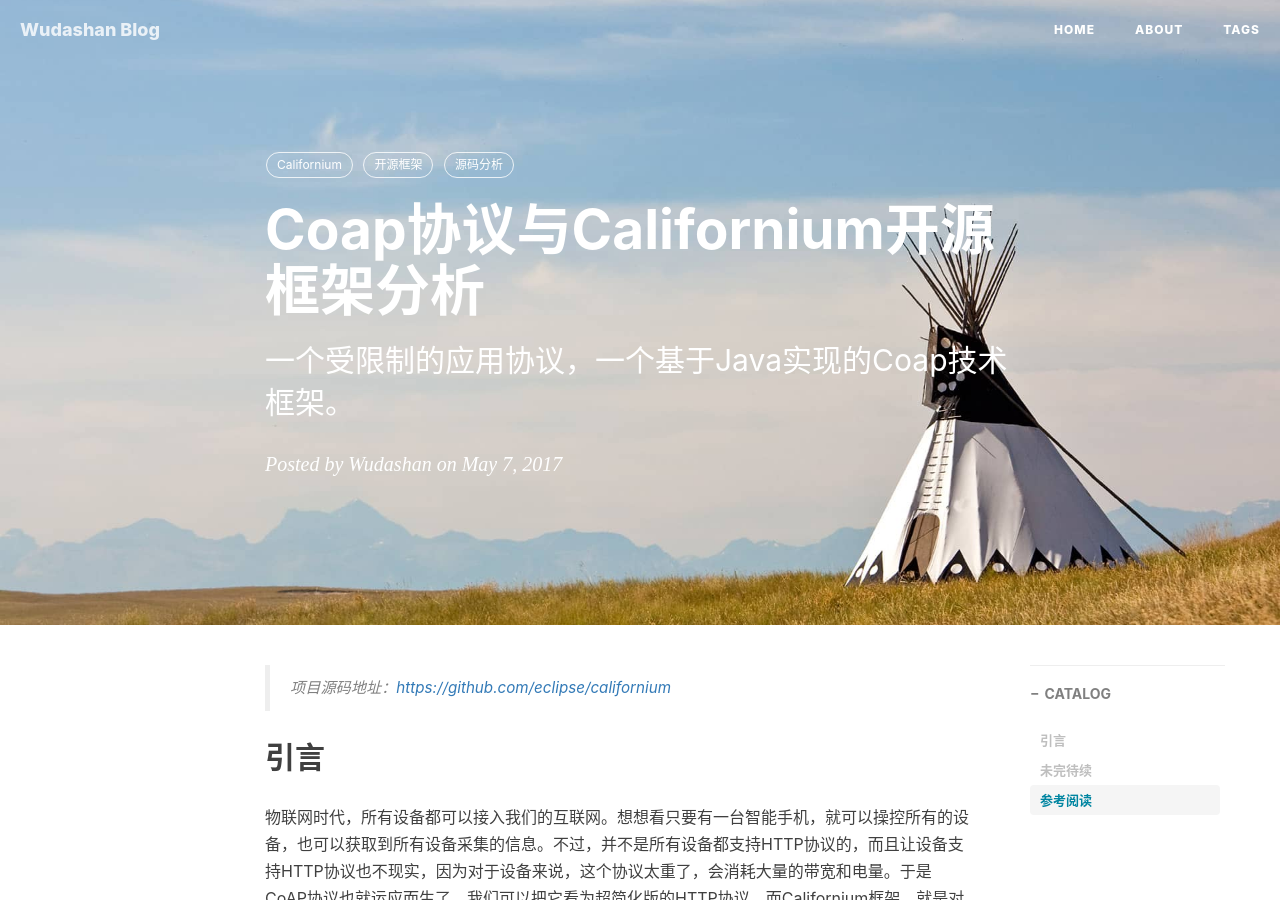
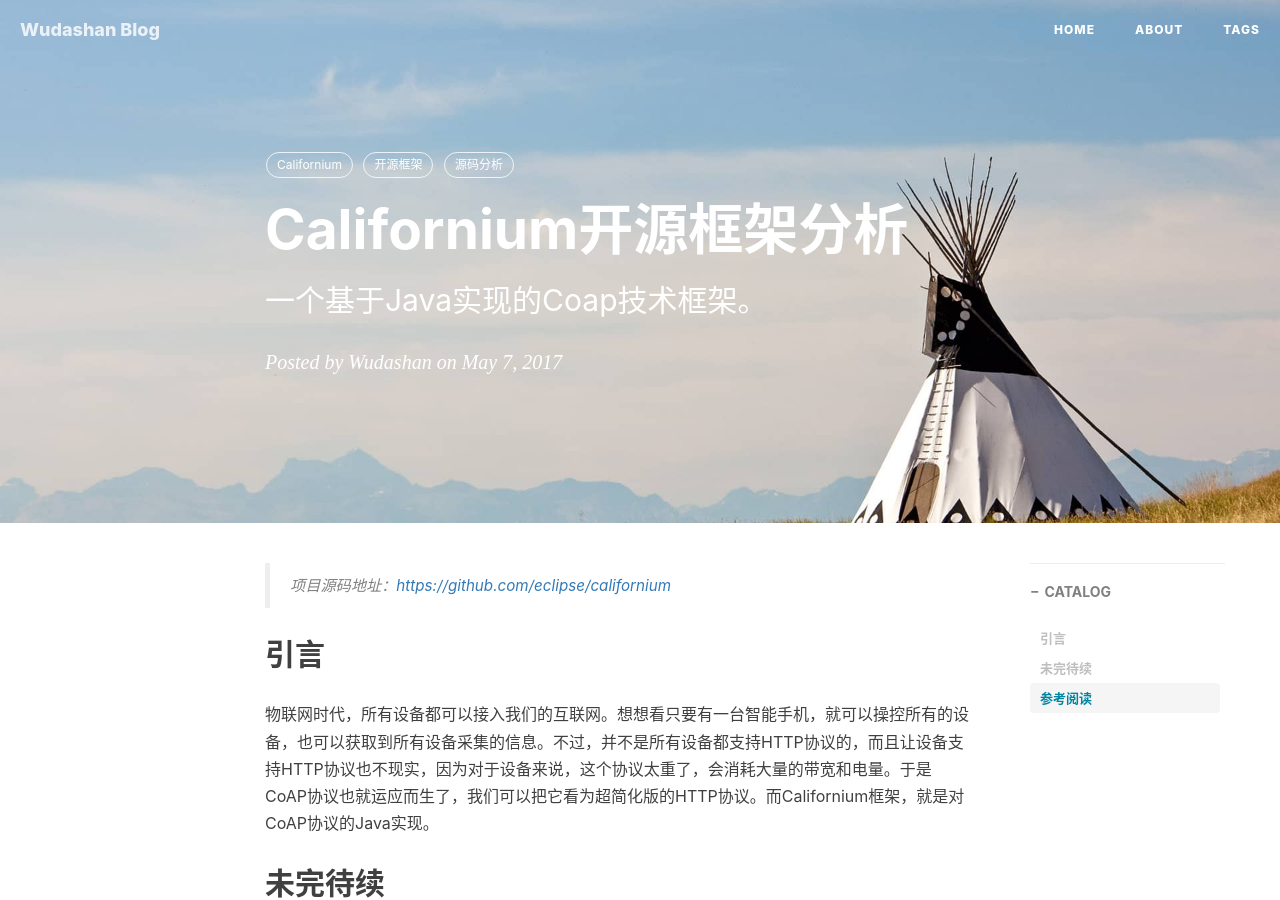
Before and after one commit to wudashan/wudashan.github.io, a Jekyll site: the page built from _posts/2017-05-07-Californium-Framework-Analysis.markdown, in a window 1280 px wide and 900 px high. Built offline with Jekyll 4.4.1, drawn with Linux system fonts in a browser that asks for light colours; nearby versions of some CDN libraries; comment, search, counter and statistics services are not loaded.

Commit message:
更新标题

```diff
--- a/_posts/2017-05-07-Californium-Framework-Analysis.markdown
+++ b/_posts/2017-05-07-Californium-Framework-Analysis.markdown
@@ -1,7 +1,7 @@
 ---
 layout:     post
-title:      "Coap协议与Californium开源框架分析"
-subtitle:   "一个受限制的应用协议，一个基于Java实现的Coap技术框架。"
+title:      "Californium开源框架分析"
+subtitle:   "一个基于Java实现的Coap技术框架。"
 date:       2017-05-07 22:00:00
 author:     "Wudashan"
 header-img: "img/post-bg-californium-framework-analysis.jpg"
```
